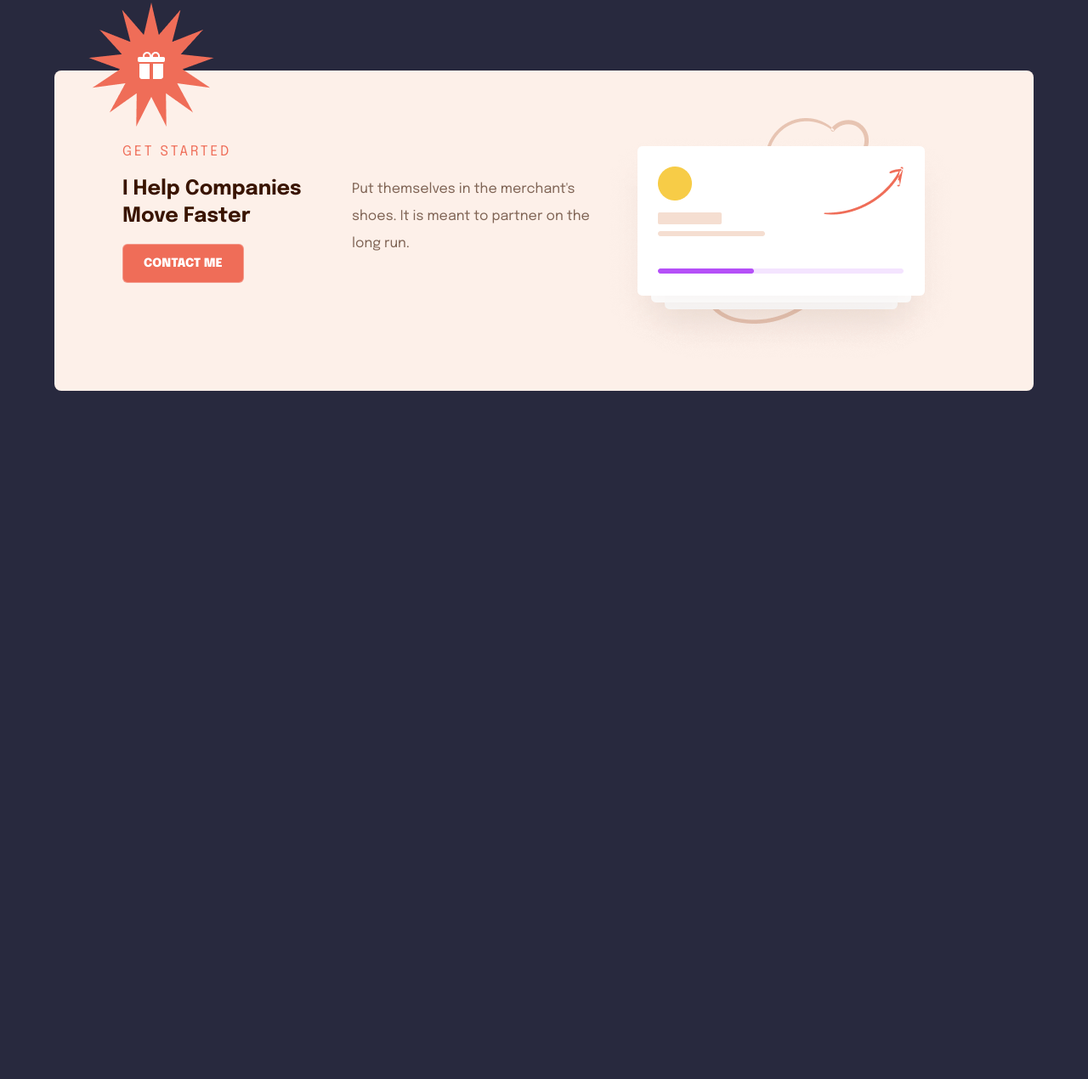
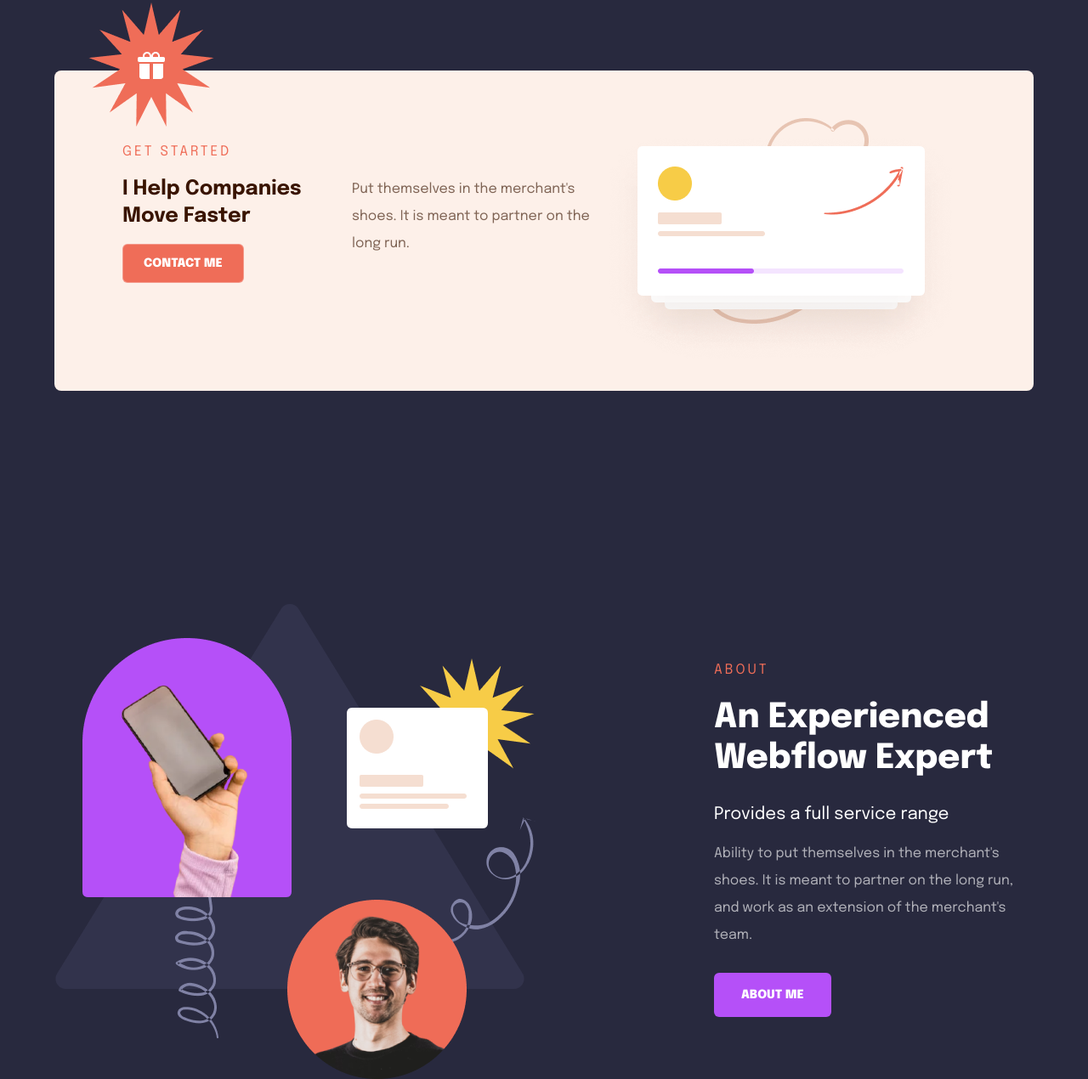
Before and after one commit to yamanidev/webflow-expert, a website: page public/index.html in a window 1280 px wide. Shown: the part 5305-6575 px from the top of the page at 85% size. Before the commit the page ends 5765 px from the top, so only its background shows below. Drawn offline with Linux system fonts and the light colour scheme.

Commit message:
About section added

```diff
--- a/public/index.html
+++ b/public/index.html
@@ -269,6 +269,20 @@
                 <img class="xl:relative xl:-top-6" src="assets/images/get-started.png" alt="">
             </div>
         </section>
+        <section class="pt-60">
+            <div class="container flex flex-col xl:flex-row items-center xl:justify-between">
+                <div>
+                    <img src="assets/images/about2.png" alt="">
+                </div>
+                <div class="max-w-sm mt-5 xl:mt-0">
+                    <h5 class="text-accent tracking-[3px] uppercase">About</h5>
+                    <h3 class="mt-4 mb-7">An Experienced Webflow Expert</h3>
+                    <p class="text-xl">Provides a full service range</p>
+                    <p class="mt-4 mb-7 text-light-gray">Ability to put themselves in the merchant's shoes. It is meant to partner on the long run, and work as an extension of the merchant's team.</p>
+                    <a href="#" class="py-4 px-8 bg-[#B550F8] rounded-md text-sm font-black uppercase">About me</a>
+                </div>
+            </div>
+        </section>
     </main>
     <footer>
 
```
Also changed, not shown: public/assets/images/about2.png (added), public/assets/styles/style.css.
